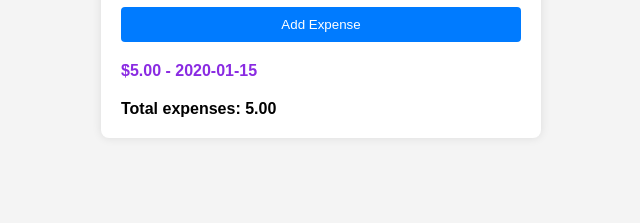
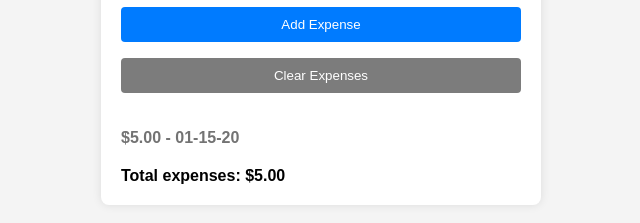
Before and after one commit to milhoanDesign/expense_calculator, a plain HTML site: page index.html in a window 1280 px wide. Both pictures are taken after typing "5", "2020-01-15" into the empty fields and a click on the button "Add Expense". Shown: the part 213-436 px from the top of the page, without its empty margins (319-959 px from the left). Drawn offline with Linux system fonts and the light colour scheme.

Commit message:
Debug date format

```diff
--- a/index.html
+++ b/index.html
@@ -9,21 +9,33 @@
 </head>
 <body>
     <div class="calculator">
+
         <h1>Expense Calculator</h1>
+
         <div class="input-wrapper">
+
             <div class="input-card">
                 <label for="expense">Enter Expense:</label>
                 <input type="number" id="expense" placeholder="Enter expense amount">
             </div>
+
             <div class="input-card">
                 <label for="date">Select Date:</label>
                 <input type="date" id="date" placeholder="Select date">
             </div>
+
         </div>
+
         <button id="addExpenseBtn">Add Expense</button>
+        <button id="clearExpenses">Clear Expenses</button>
+
         <div id="expensesList"></div>
+
         <div id="totalExpenses"></div>
-      </div>
-  <script src="main.js"></script>
+
+    </div>
+
+    <script src="test.js"></script>
+
 </body>
 </html>
--- a/main.js
+++ b/main.js
@@ -10,7 +10,7 @@ let total = 0;
 
 // Function to update the UI with total expenses
 function updateTotal () {
-    totalExpenses.textContent = `Total expenses: ${total.toFixed(2)}`;
+    totalExpenses.textContent = `Total expenses: $${total.toFixed(2)}`;
 };
 
 // Function to format date as "mm/dd/yy"
@@ -18,7 +18,7 @@ function formatDate(dateString) {
     // Split the date string into its components
     const [year, month, day] = dateString.split('-');
 
-    // Format the date components as "mm/dd/yy"
+    // Format the date components as "MM-DD-YY"
     return `${month}/${day}/${year.slice(-2)}`;
 }
 
@@ -60,3 +60,4 @@ document.getElementById('date').value = "";
 
 
 addExpenseBtn.addEventListener('click', addExpense);
+clearExpenses.addEventListener('click', )
--- a/style.css
+++ b/style.css
@@ -38,6 +38,13 @@ body {
     border: none;
     border-radius: 4px;
     cursor: pointer;
+    margin-bottom: 1rem;
+  }
+
+  button#clearExpenses {
+    background-color: #7c7c7c;
+    color: #fff;
+
   }
 
   button:hover {
@@ -56,7 +63,7 @@ body {
   #expensesList li {
     margin-bottom: 5px;
     list-style: none;
-    color: blueviolet;
+    color: #737373;
     font-weight: 600;
   }
 
--- /dev/null
+++ b/test.js
@@ -0,0 +1,66 @@
+// Select elements from the DOM
+const expensesInput = document.getElementById('expense');
+const addExpenseBtn = document.getElementById('addExpenseBtn');
+const expensesList = document.getElementById('expensesList');
+const expensesTotal = document.getElementById('totalExpenses');
+const clearExpenses = document.getElementById('clearExpenses');
+
+// Initialize total expenses variable
+let total = 0;
+
+// Function to update the UI with total expenses
+function updateTotal() {
+    totalExpenses.textContent = `Total expenses: $${total.toFixed(2)}`;
+}
+
+// Function to format date as "MM-DD-YY"
+function formatDate(dateString) {
+    // Split the date string into its components
+    const [year, month, day] = dateString.split('-');
+
+    // Format the date components as "MM-DD-YY"
+    return `${month}-${day}-${year.slice(-2)}`;
+}
+
+// Function to handle adding an expense
+function addExpense() {
+    // Get the value entered in the expense input field
+    const expenseAmount = parseFloat(expensesInput.value);
+
+    // Get the selected date value
+    const expenseDate = document.getElementById('date').value;
+
+    // Check if the entered value is valid
+    if (isNaN(expenseAmount) || expenseAmount <= 0 || !expenseDate) {
+        alert('Please enter a valid amount and date');
+        return;
+    }
+
+    // Add the expense to the total
+    total += expenseAmount;
+
+    // Update the UI to reflect the new total
+    updateTotal();
+
+    // Format the date
+    const formattedDate = formatDate(expenseDate);
+
+
+    // Create a new list item to display the added expense
+    const expenseItem = document.createElement('li');
+    expenseItem.textContent = `$${expenseAmount.toFixed(2)} - ${formattedDate}`;
+
+    // Prepend the new item to the beginning of the list
+    expensesList.insertBefore(expenseItem, expensesList.firstChild);
+
+    // Clear the input field for the next value
+    expensesInput.value = '';
+    document.getElementById('date').value = "";
+}
+
+addExpenseBtn.addEventListener('click', addExpense);
+clearExpenses.addEventListener('click', () => {
+    total = 0;
+    updateTotal();
+    expensesList.innerHTML = '';
+});
```
